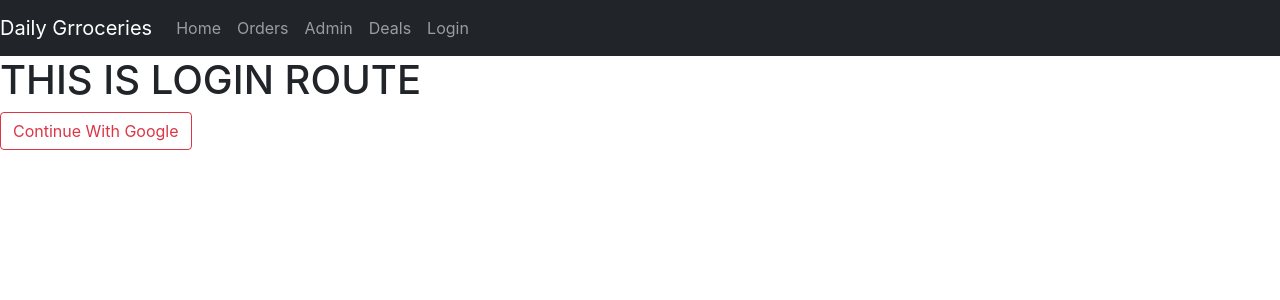
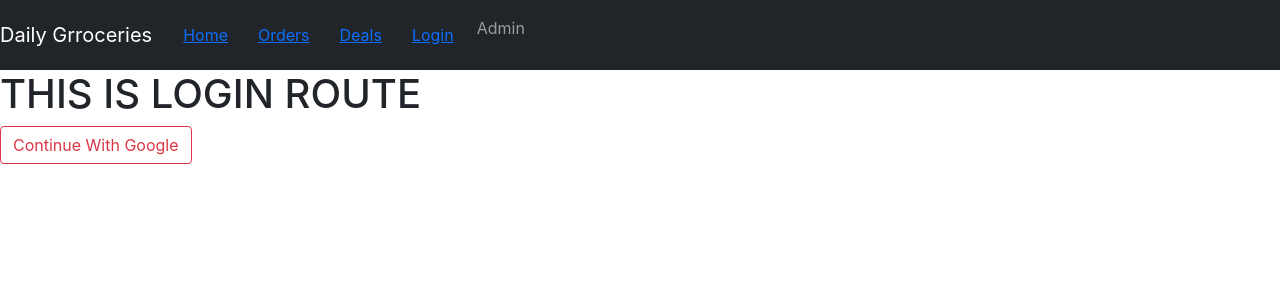
Before and after one commit to AbuSalehFaysal/daily-groceries-client-side, a React (Create React App) app: page /Login in a window 1280 px wide. Shown: the top 300 px of the page. Built offline with nearby package versions, Linux system fonts and the light colour scheme.

Commit message:
Link Update

```diff
--- a/src/App.js
+++ b/src/App.js
@@ -4,7 +4,8 @@ import Products from './Components/Products/Products';
 import {
   BrowserRouter as Router,
   Switch,
-  Route
+  Route,
+  Link
 } from "react-router-dom";
 import Orders from './Components/Orders/Orders';
 import Deals from './Components/Deals/Deals';
@@ -25,12 +26,24 @@ function App() {
         <Navbar bg="dark" variant="dark">
           <Navbar.Brand href="/">Daily Grroceries</Navbar.Brand>
           <Nav className="mr-auto">
-            <Nav.Link href="/">Home</Nav.Link>
-            <Nav.Link href="/orders">Orders</Nav.Link>
+            <Nav>
+              <Link  style={{margin: '15px'}} to="/">Home</Link>
+            </Nav>
+            <Nav>
+              <Link  style={{margin: '15px'}} to="/orders">Orders</Link>
+            </Nav>
+            <Nav>
+              <Link  style={{margin: '15px'}} to="/deals">Deals</Link>
+            </Nav>
+            <Nav>
+              <Link style={{margin: '15px'}}  to="/login">Login</Link>
+            </Nav>
+            {/* <Nav.Link href="/">Home</Nav.Link>
+            <Nav.Link href="/orders">Orders</Nav.Link> */}
             <Nav.Link href="https://secure-hollows-18485.herokuapp.com">Admin</Nav.Link>
-            <Nav.Link href="/deals">Deals</Nav.Link>
+            {/* <Nav.Link href="/deals">Deals</Nav.Link>
             <Nav.Link href="/login">Login</Nav.Link>
-            <Nav.Link href="/login">{loggedInUser.name}</Nav.Link>
+            <Nav.Link href="/login">{loggedInUser.name}</Nav.Link> */}
           </Nav>
         </Navbar>
 
```
